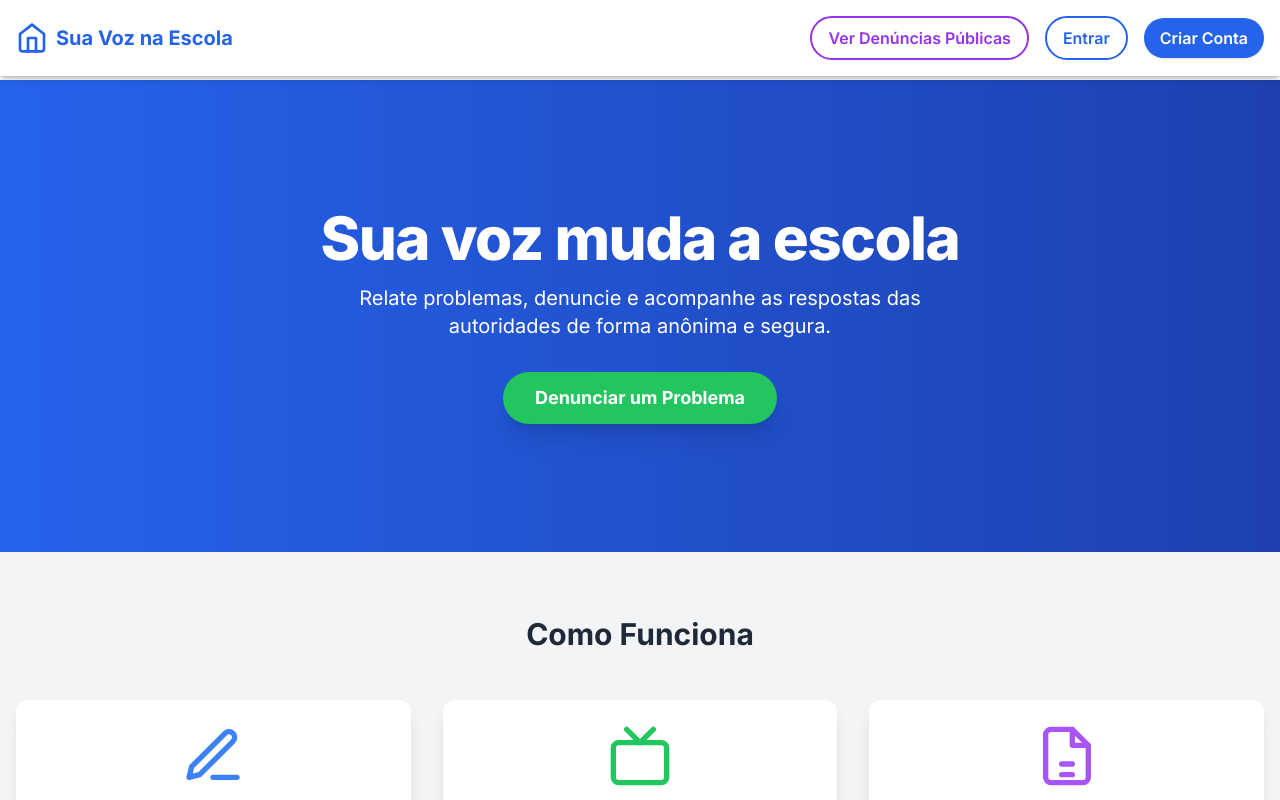
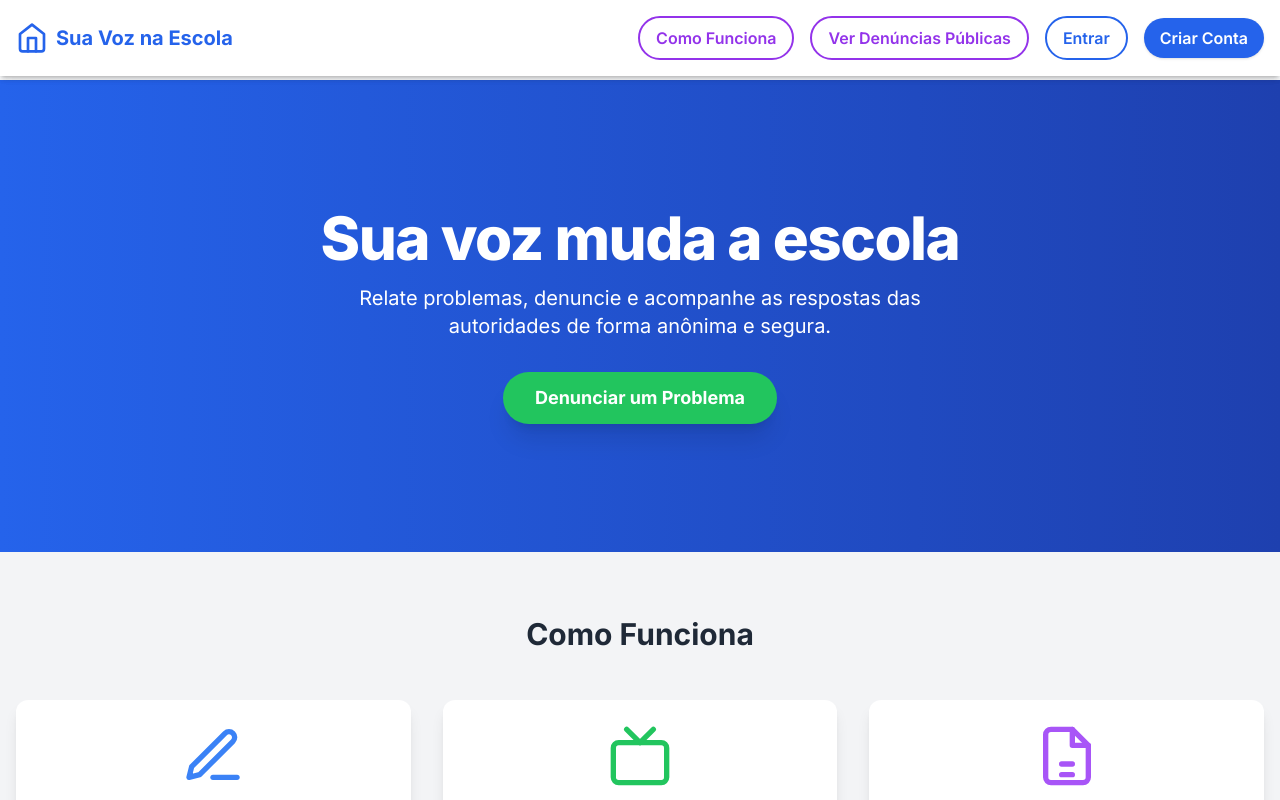
Before and after one commit to fmascena-dev/edureport, a React (Vite) app: page / in a window 1280 px wide. Shown: the top 800 px of the page. Built offline with nearby package versions, Linux system fonts and the light colour scheme; the HTML template or start-up script is replaced by a standard one.

Commit message:
fet: Criando na NavBar o botão como funciona e implementando a rota para sua página.

```diff
--- a/src/App.jsx
+++ b/src/App.jsx
@@ -5,6 +5,7 @@ import SignUpPage from "./pages/SignUpPage.jsx";
 import SignUpUser from "./pages/SignUpUser.jsx";
 import LoginPage from "./pages/LoginPage.jsx"
 import SeePublicComplaints from "./pages/SeePublicComplaints.jsx";
+import HowItWorksSection from "./components/HowItWorks.jsx";
 import { BrowserRouter as Router, Routes, Route } from "react-router-dom";
 
 
@@ -19,6 +20,7 @@ const App = () => {
           <Route path="/signup" element={<SignUpPage />} />
           <Route path="/signup-user" element={<SignUpUser />} />
           <Route path="/seepubliccomplaints" element={<SeePublicComplaints />} />
+          <Route path="/howitworks" element={<HowItWorksSection />} />
         </Routes>
       </Router>
     </>
--- a/src/components/Navbar.jsx
+++ b/src/components/Navbar.jsx
@@ -15,6 +15,13 @@ const Navbar = () => {
 
       </div>
       <div className="space-x-4">
+
+        <NavLink to="/howitworks">
+          <button className="text-purple-600 font-semibold py-2 px-4 rounded-full border-2 border-purple-600 hover:bg-purple-50 transition duration-300">
+            Como Funciona
+          </button>
+        </NavLink>
+
         <NavLink to="/seepubliccomplaints">
           <button className="text-purple-600 font-semibold py-2 px-4 rounded-full border-2 border-purple-600 hover:bg-purple-50 transition duration-300">
             Ver Denúncias Públicas
```
